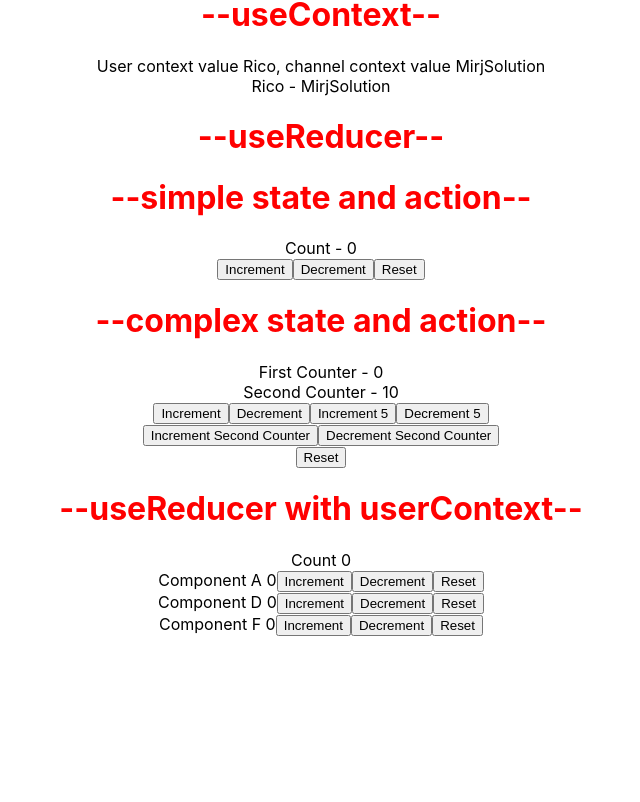
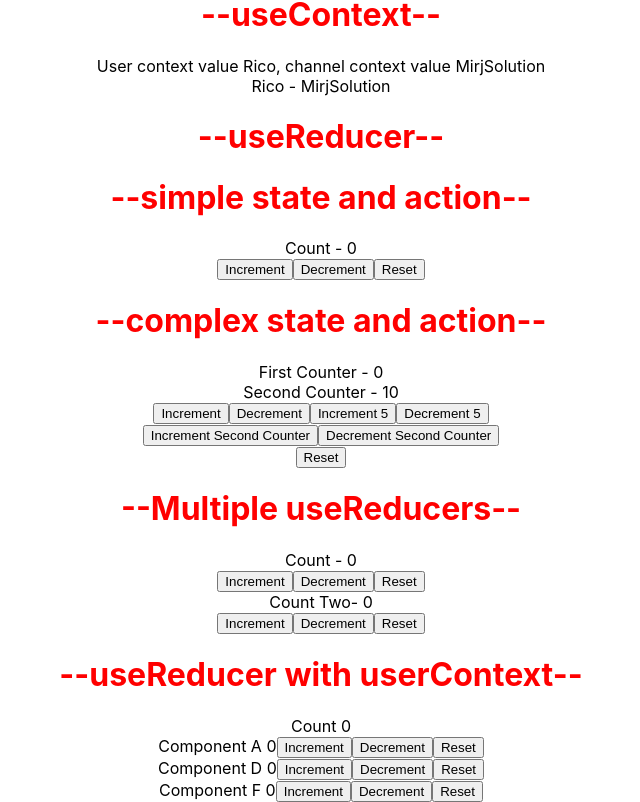
Before and after one commit to mirjSolution/react-front-to-back, a React (Create React App) app: page / in a window 1280 px wide. Shown: the part 6290-7092 px from the top of the page, without its empty margins (319-959 px from the left). Before the commit the page ends 6926 px from the top, so only its background shows below. Built offline with nearby package versions, Linux system fonts and the light colour scheme; no server answers.

Commit message:
Multiple useReducers

```diff
--- a/src/App.js
+++ b/src/App.js
@@ -61,6 +61,7 @@ import ComponentG from './components/useContext/ComponentG';
 import CounterReducerOne from './components/useReducer/CounterReducerOne';
 import CounterReducerTwo from './components/useReducer/CounterReducerTwo';
 import ComponentUseReducerWithUseContext from './components/useReducer/ComponentUseReducerWithUseContext';
+import CounterReducerThree from './components/useReducer/CounterReducerThree';
 
 // import ClassMouse from './components/useEffect/ClassMouse';
 // import ClassCounterOne from './components/useEffect/ClassCounterOne';
@@ -267,6 +268,8 @@ class App extends Component {
         <CounterReducerOne />
         <h1 style={{ color: 'red' }}>--complex state and action--</h1>
         <CounterReducerTwo />
+        <h1 style={{ color: 'red' }}>--Multiple useReducers--</h1>
+        <CounterReducerThree />
         <h1 style={{ color: 'red' }}>--useReducer with userContext--</h1>
         <ComponentUseReducerWithUseContext />
       </div>
```
